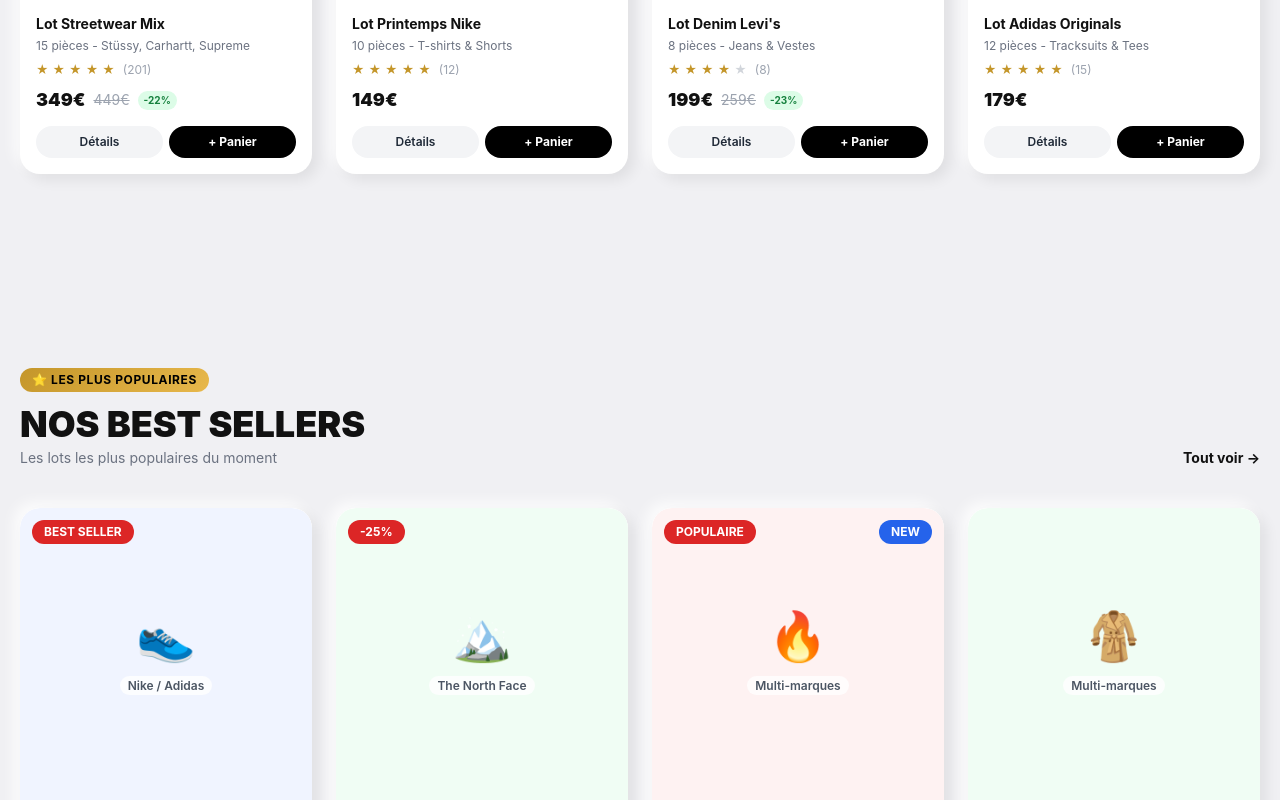
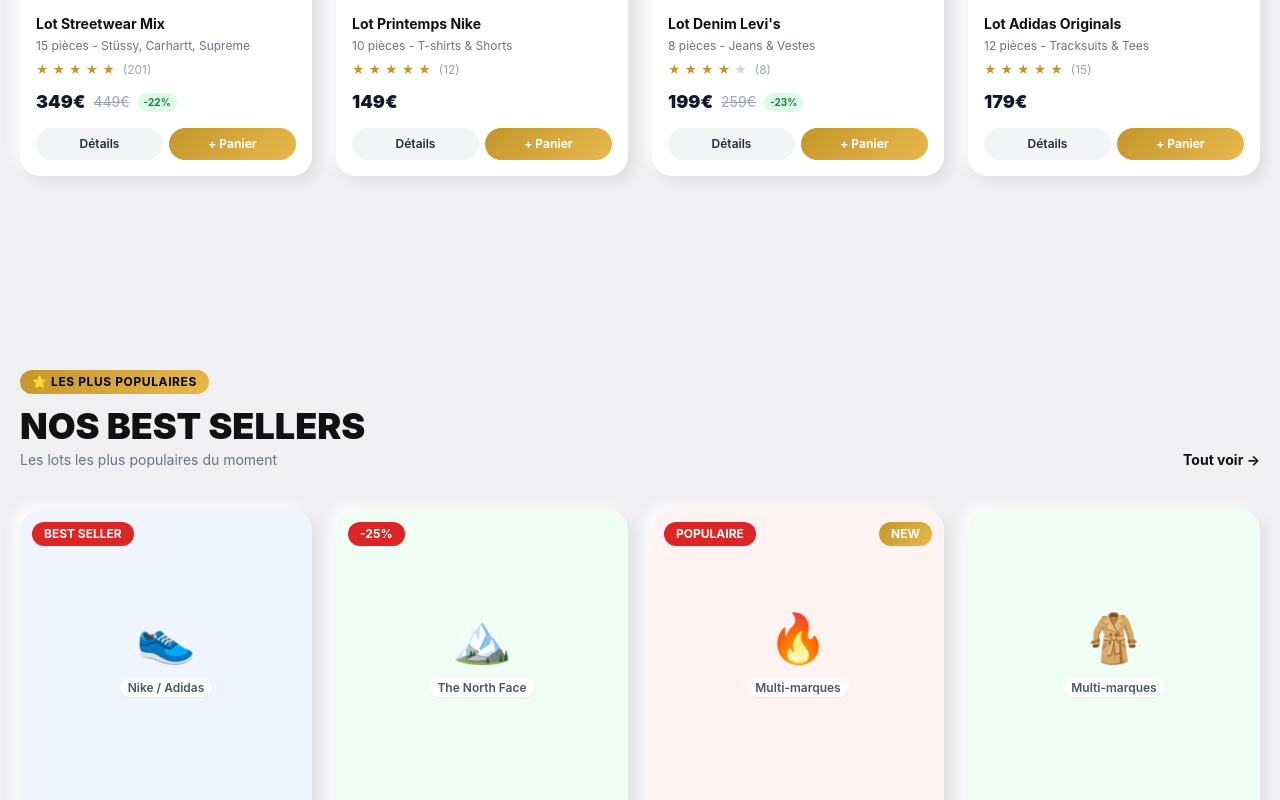
Before and after one commit to acawholesale/aca-wholesale, a Next.js app: page / in a window 1280 px wide. Shown: the part 2080-2880 px from the top of the page. Built offline with nearby package versions, Linux system fonts and the light colour scheme.

Commit message:
Update ProductCard.js

```diff
--- a/components/ProductCard.js
+++ b/components/ProductCard.js
@@ -7,7 +7,6 @@ export default function ProductCard({ product }) {
   const { addToCart } = useCart()
   const [added, setAdded] = useState(false)
   const stars = Array(5).fill(0)
-  const discount = product.originalPrice ? Math.round((1 - product.price / product.originalPrice) * 100) : null
 
   const handleAdd = (e) => {
     e.preventDefault()
@@ -16,39 +15,75 @@ export default function ProductCard({ product }) {
     setTimeout(() => setAdded(false), 1500)
   }
 
+  const discount = product.originalPrice
+    ? Math.round((1 - product.price / product.originalPrice) * 100)
+    : null
+
   return (
     <div className="product-card bg-white overflow-hidden group">
       <Link href={`/produits/${product.id}`}>
         <div className="relative aspect-square bg-gray-100 overflow-hidden rounded-t-[20px]">
-          <div className="w-full h-full group-hover:scale-105 transition-transform duration-500" style={{ backgroundColor: product.color || '#e5e7eb' }}>
+          <div
+            className="w-full h-full bg-cover bg-center group-hover:scale-105 transition-transform duration-500"
+            style={{ backgroundColor: product.color || '#e5e7eb' }}
+          >
             <div className="w-full h-full flex items-center justify-center">
               <div className="text-center p-3 md:p-4">
                 <div className="text-4xl md:text-5xl mb-2 md:mb-3">{product.emoji || '📦'}</div>
-                <span className="text-[10px] md:text-xs text-gray-600 font-semibold bg-white/80 px-2 py-0.5 rounded-full">{product.brand}</span>
+                <span className="text-[10px] md:text-xs text-gray-600 font-semibold bg-white/80 backdrop-blur-sm px-2 py-0.5 rounded-full shadow-sm">
+                  {product.brand}
+                </span>
               </div>
             </div>
           </div>
-          {product.badge && <span className="absolute top-2 left-2 md:top-3 md:left-3 bg-red-600 text-white text-[10px] md:text-xs font-bold px-2 md:px-3 py-0.5 md:py-1 rounded-full">{product.badge}</span>}
-          {product.isNew && <span className="absolute top-2 right-2 md:top-3 md:right-3 bg-blue-600 text-white text-[10px] md:text-xs font-bold px-2 md:px-3 py-0.5 md:py-1 rounded-full">NEW</span>}
+          {product.badge && (
+            <span className="absolute top-2 left-2 md:top-3 md:left-3 bg-red-600 text-white text-[10px] md:text-xs font-bold px-2 md:px-3 py-0.5 md:py-1 rounded-full shadow-sm">
+              {product.badge}
+            </span>
+          )}
+          {product.isNew && (
+            <span
+              className="absolute top-2 right-2 md:top-3 md:right-3 text-white text-[10px] md:text-xs font-bold px-2 md:px-3 py-0.5 md:py-1 rounded-full shadow-sm"
+              style={{ background: 'linear-gradient(135deg, #C4962A, #E8B84B)' }}
+            >
+              NEW
+            </span>
+          )}
+          <div className="absolute inset-0 bg-black/0 group-hover:bg-black/5 transition-colors duration-300 rounded-t-[20px]" />
         </div>
       </Link>
       <div className="p-3 md:p-4">
         <Link href={`/produits/${product.id}`}>
-          <h3 className="font-bold text-xs md:text-sm mb-0.5 md:mb-1 line-clamp-2 hover:text-blue-600 transition-colors">{product.name}</h3>
+          <h3 className="font-bold text-xs md:text-sm mb-0.5 md:mb-1 line-clamp-2 hover:text-[#C4962A] transition-colors">{product.name}</h3>
           <p className="text-[10px] md:text-xs text-gray-500 mb-1.5 md:mb-2">{product.description}</p>
-          <div className="flex items-center gap-0.5 md:gap-1 mb-2">
-            {stars.map((_, i) => <span key={i} className={`text-[10px] md:text-xs ${i < product.rating ? 'star-filled' : 'text-gray-300'}`}>★</span>)}
+          <div className="flex items-center gap-0.5 md:gap-1 mb-2 md:mb-2.5">
+            {stars.map((_, i) => (
+              <span key={i} className={`text-[10px] md:text-xs ${i < product.rating ? 'star-filled' : 'text-gray-300'}`}>★</span>
+            ))}
             <span className="text-[10px] md:text-xs text-gray-400 ml-1">({product.reviews})</span>
           </div>
           <div className="flex items-center gap-1.5 md:gap-2 mb-2.5 md:mb-3">
-            <span className="font-black text-base md:text-lg">{product.price}€</span>
-            {product.originalPrice && <span className="text-xs md:text-sm text-gray-400 line-through">{product.originalPrice}€</span>}
-            {discount && <span className="text-[10px] bg-green-100 text-green-700 font-bold px-1.5 py-0.5 rounded-full">-{discount}%</span>}
+            <span className="font-black text-base md:text-lg text-gray-900">{product.price}€</span>
+            {product.originalPrice && (
+              <span className="text-xs md:text-sm text-gray-400 line-through">{product.originalPrice}€</span>
+            )}
+            {discount && (
+              <span className="text-[10px] bg-green-100 text-green-700 font-bold px-1.5 py-0.5 rounded-full">-{discount}%</span>
+            )}
           </div>
         </Link>
         <div className="flex gap-1.5">
-          <Link href={`/produits/${product.id}`} className="flex-1 text-center bg-gray-100 text-gray-800 text-xs py-2 font-semibold hover:bg-gray-200 transition-colors rounded-full">Détails</Link>
-          <button onClick={handleAdd} className={`flex-1 text-center text-xs py-2 font-bold transition-all duration-300 rounded-full ${added ? 'bg-green-500 text-white' : 'bg-black text-white hover:bg-blue-600'}`}>
+          <Link
+            href={`/produits/${product.id}`}
+            className="flex-1 text-center bg-gray-100 text-gray-800 text-xs py-2 font-semibold hover:bg-gray-200 transition-colors rounded-full"
+          >
+            Détails
+          </Link>
+          <button
+            onClick={handleAdd}
+            className={`flex-1 text-center text-xs py-2 font-bold transition-all duration-300 rounded-full ${added ? 'bg-green-500 text-white scale-95' : 'text-white'}`}
+            style={added ? {} : { background: 'linear-gradient(135deg, #C4962A, #E8B84B)' }}
+          >
             {added ? '✓ Ajouté !' : '+ Panier'}
           </button>
         </div>
```
